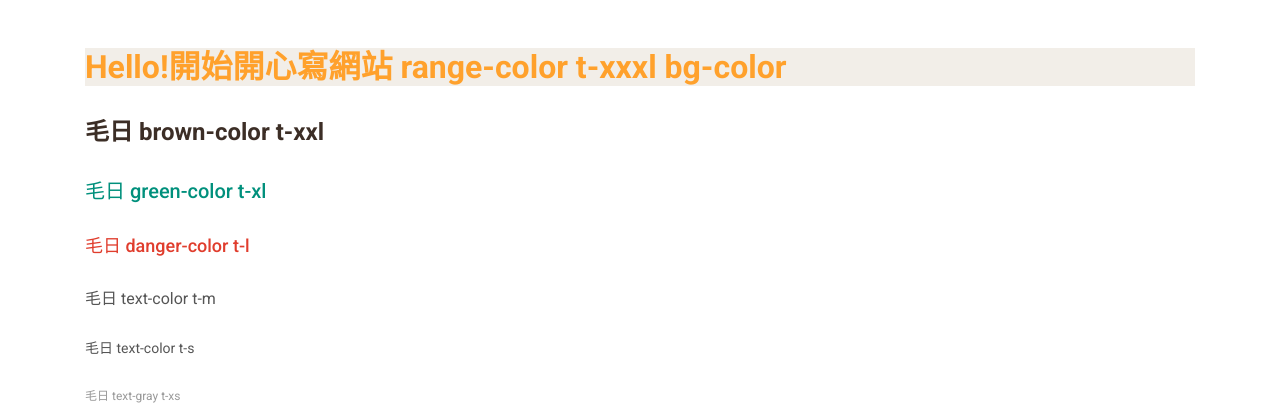
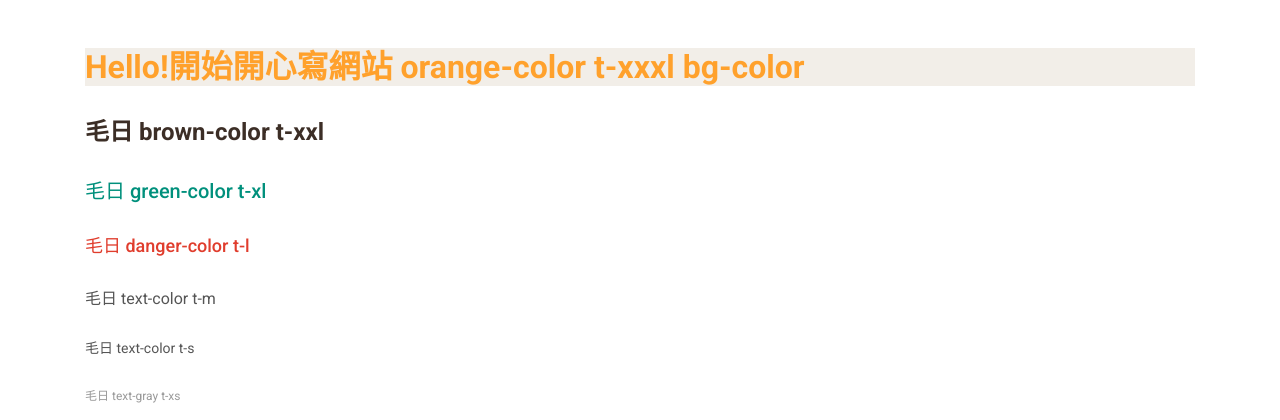
Before and after one commit to onpica15/MMMH59_Petliday, a PHP site: page /info.php in a window 1280 px wide. Shown: the part 56-476 px from the top of the page. Run offline with PHP 8.4, Linux system fonts and the light colour scheme.

Commit message:
all-style 更新2

```diff
--- a/info.php
+++ b/info.php
@@ -8,7 +8,7 @@
 
 <div class="container mt-5">
 
-  <h1 class="orange-color t-xxxl bg-color ">Hello!開始開心寫網站 range-color t-xxxl bg-color</h1>
+  <h1 class="orange-color t-xxxl bg-color ">Hello!開始開心寫網站 orange-color t-xxxl bg-color</h1>
   <br>
   <h6 class="brown-color t-xxl ">毛日 brown-color t-xxl</h6>
   <br>
```
